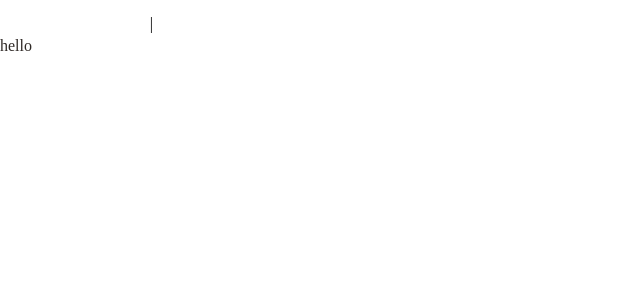
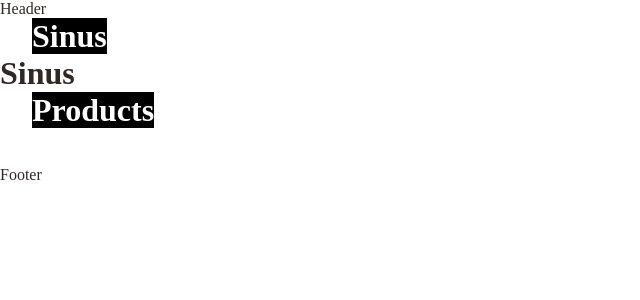
Before and after one commit to shakana0/Sinus-skate-shop, a Vue app: page / in a window 1280 px wide. Shown: the top 300 px of the page, without its empty margins (0-640 px from the left). Built offline with nearby package versions, Linux system fonts and the light colour scheme; a web font is replaced by a local one.

Commit message:
Change component name add some components

```diff
--- a/src/App.vue
+++ b/src/App.vue
@@ -1,17 +1,26 @@
 <template>
   <div id="app">
-    <div id="nav">
+    <!-- <div id="nav">
       <router-link to="/">Home</router-link> |
       <router-link to="/Products">Products</router-link>
       <router-link to="/Profile">Profile</router-link>
 
       <p> hello</p>
-    </div>
+    </div> -->
+    <Header/>
+    <Nav/>
     <router-view />
+    <Footer/>
   </div>
 </template>
 
 <script>
+import Header from "@/components/Header.vue"
+import Footer from "@/components/Footer.vue"
+import Nav from "@/components/Nav.vue"
+export default{
+  components:{Header,Footer,Nav}
+}
 // import { defineComponent } from "@vue/composition-api"
 // import { defineComponent } from "@vue/composition-api"
 // import { defineComponent } from "@vue/composition-api"
--- a/src/components/Footer.vue
+++ b/src/components/Footer.vue
@@ -1,5 +1,7 @@
 <template>
-  <section></section>
+  <footer>
+    <p>Footer</p>
+  </footer>
 </template>
 
 <script>
--- a/src/components/Header.vue
+++ b/src/components/Header.vue
@@ -1,5 +1,20 @@
 <template>
-  <section></section>
+  <header>
+    <p>Header</p>
+    <!-- <router-link to="/Profile">Profile</router-link> -->
+    <div>
+      <h1>
+        <router-link to="/Profile">Sinus</router-link>
+      </h1>
+    </div>
+
+    <h1>
+      Sinus
+    </h1>
+    <nav>
+       <router-link to="/Products">Products</router-link>
+    </nav>
+  </header>
 </template>
 
 <script>
@@ -9,5 +24,7 @@ export default {
 </script>
 
 <style scoped lang="scss">
-
+  a{
+    background: black;
+  }
 </style>
--- /dev/null
+++ b/src/components/Nav.vue
@@ -0,0 +1,15 @@
+<template>
+    <nav>
+       <router-link to="/Products">Products</router-link>
+    </nav>
+</template>
+
+<script>
+export default {
+
+}
+</script>
+
+<style>
+
+</style>
--- a/src/router/index.js
+++ b/src/router/index.js
@@ -2,7 +2,7 @@ import Vue from 'vue'
 import VueRouter from 'vue-router'
 import HomePage from '../views/HomePage.vue'
 import ProfilePage from '../views/ProfilePage.vue'
-import CategoriesPage from '../views/CategoriesPage.vue'
+import ProductsPage from '../views/ProductsPage.vue'
 import CheckoutPage from '../views/CheckoutPage.vue'
 
 Vue.use(VueRouter)
@@ -20,8 +20,8 @@ const routes = [
   },
   {
     path: '/Products',
-    name: 'CategoriesPage',
-    component: CategoriesPage
+    name: 'ProductsPage',
+    component: ProductsPage
   },
   {
     path: '/Checkout',
```
Also changed, not shown: src/views/ProductsPage.vue (renamed from src/views/CategoriesPage.vue), 1 other file (tests, documents, lock files or other folders).
